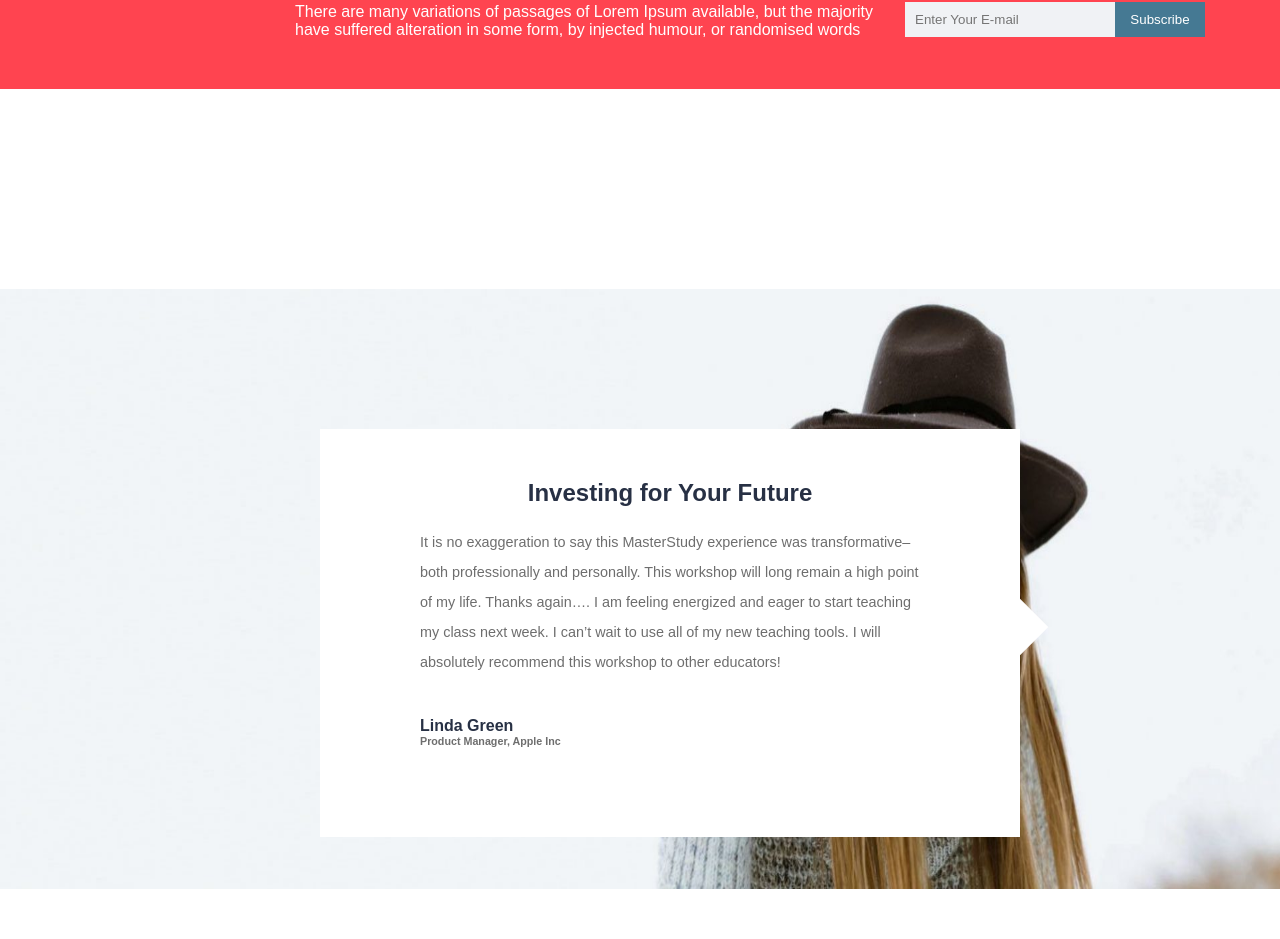
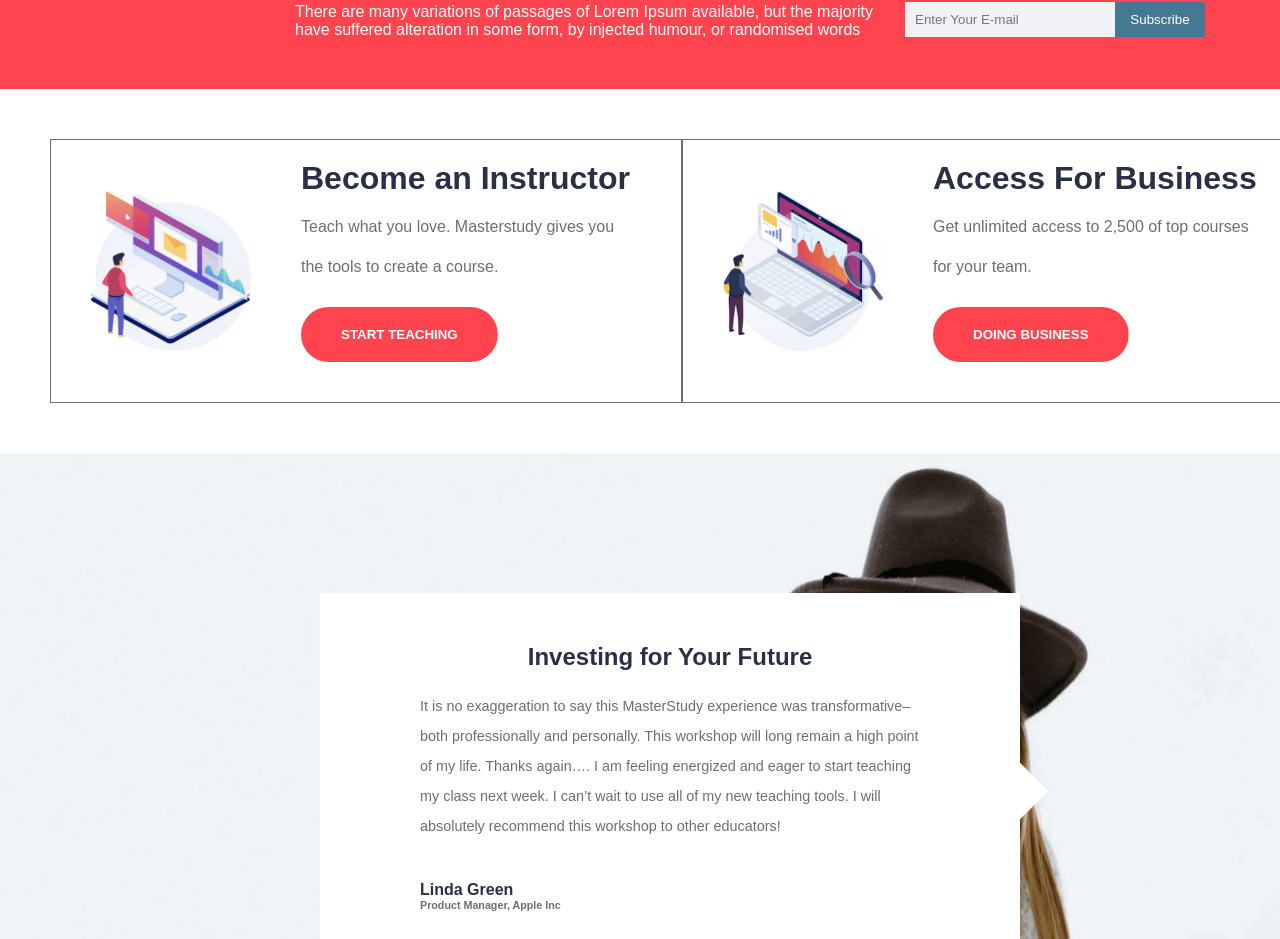
Before and after one commit to Riccardo15Pinto/proj-html-vuejs, a Vue app: page / in a window 1280 px wide. Shown: the part 1135-2074 px from the top of the page. Before the commit the page ends 2024 px from the top, so only its background shows below. Built offline with nearby package versions, Linux system fonts and the light colour scheme.

Commit message:
set and customize contactCard

```diff
--- a/src/components/sub-components/ContactCard.vue
+++ b/src/components/sub-components/ContactCard.vue
@@ -4,6 +4,9 @@ export default {
         return {
 
         }
+    },
+    props: {
+        item: 'object'
     },
     methods: {
         getImageUrl(target) {
@@ -15,12 +18,76 @@ export default {
 </script>
 
 <template>
-    <section>
-
-
-    </section>
+    <div class="card">
+        <figure class="card-image">
+            <img :src="getImageUrl(item.imagePath)" alt="">
+        </figure>
+        <div class="card-text">
+            <div class="container-text">
+                <h2>{{ item.title }}</h2>
+                <p>{{ item.description }}</p>
+                <button>{{ item.inizialize }}</button>
+            </div>
+        </div>
+    </div>
 </template>
 
 <style lang="scss" scoped>
 @use '../../scss/partials/vars' as *;
+
+.card {
+    display: flex;
+    align-items: center;
+    border: 1px solid $darkgrey;
+    padding: 20px;
+
+    .card-image {
+        width: 200px;
+        height: 200px;
+        padding: 20px;
+
+        img {
+            height: 100%;
+        }
+    }
+
+    .card-text {
+        padding: 0 30px;
+
+        .container-text {
+            width: 330px;
+
+            h2 {
+                font-size: 2rem;
+                color: $blue;
+                margin-bottom: 10px;
+            }
+
+            p {
+                line-height: 40px;
+                color: $darkgrey;
+            }
+
+            button {
+                margin: 20px 0;
+                padding: 20px 40px;
+                background-color: $red;
+                border-radius: 30px;
+                color: white;
+                font-weight: bolder;
+                border: none;
+                transition: color ease-in-out 3s;
+                background: linear-gradient(to right, $green 50%, $red 50%);
+                background-size: 200% 100%;
+                background-position: right bottom;
+                transition: all .5s ease-out;
+                cursor: pointer;
+
+                &:hover {
+                    background-position: left bottom;
+                }
+            }
+        }
+    }
+}
 </style>
```
